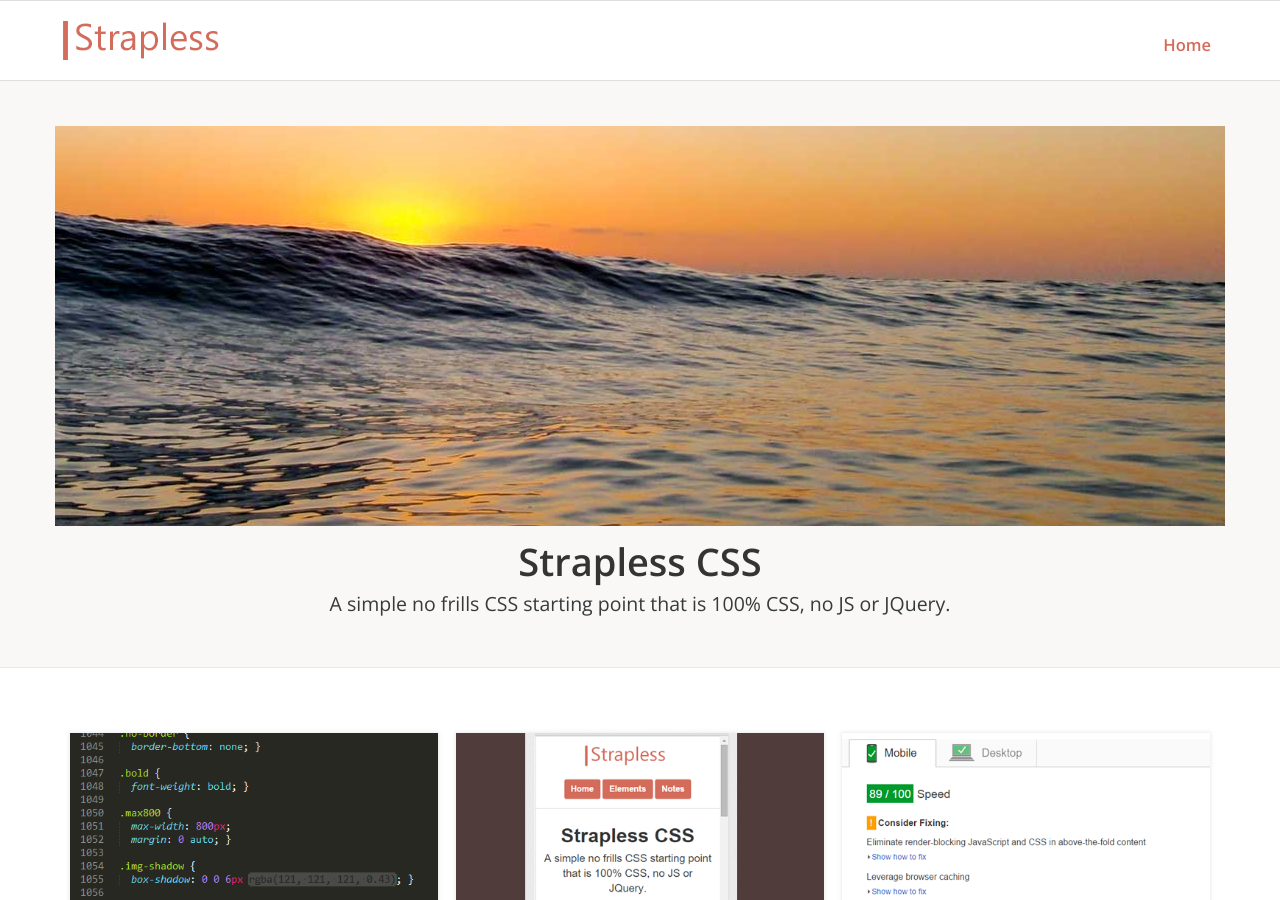
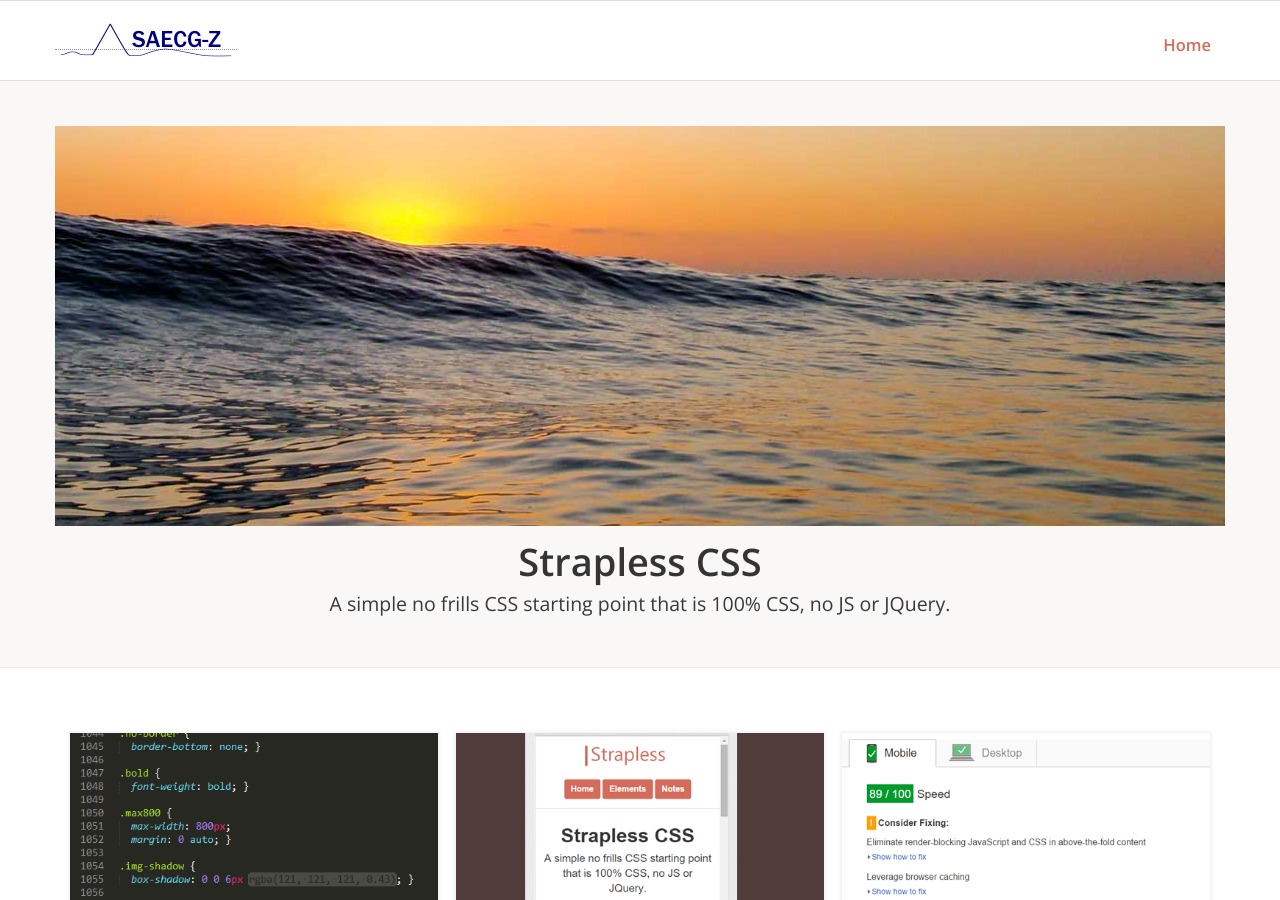
Before and after one commit to rdyar/strapless, a Jekyll site: the page built from index.html, in a window 1280 px wide and 900 px high. Built offline with Jekyll 4.4.1, drawn with Linux system fonts in a browser that asks for light colours.

Commit message:
Update header.html

```diff
--- a/_includes/header.html
+++ b/_includes/header.html
@@ -16,7 +16,7 @@
     <div class="sticky-nav">
     <div class="container-nav">
        <div class="nav-container">
-         <div class="navbar-brand"> <a href="{{site.baseurl}}/"><img src="{{site.baseurl}}/assets/images/strapless-logo.png" alt="Strapless Logo"></a> </div>
+         <div class="navbar-brand"> <a href="{{site.baseurl}}/"><img src="{{site.baseurl}}/assets/images/saecg-logo.png" alt="Strapless Logo"></a> </div>
          <div class="navbar-nav nav-mobile">
             <a class="nav-item nav-link btn btn-nav" href="{{site.baseurl}}/">Home</a>
 
```
